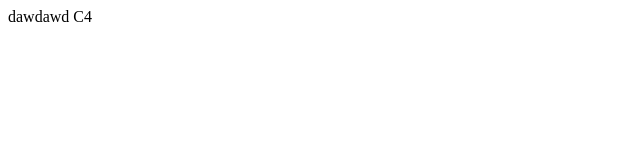
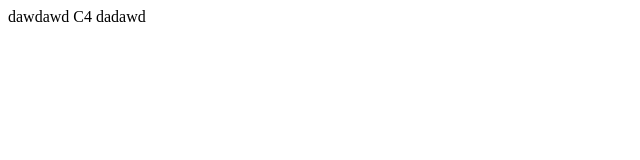
Before and after one commit to Aaraj-30/Code, a plain HTML site: page index.html in a window 1280 px wide. Shown: the full height of the page, 0-640 px from the left. Drawn offline with Linux system fonts and the light colour scheme.

Commit message:
Update index.html

```diff
--- a/index.html
+++ b/index.html
@@ -8,5 +8,6 @@
 <body>
     dawdawd
     C4
+    dadawd
 </body>
 </html>
```
